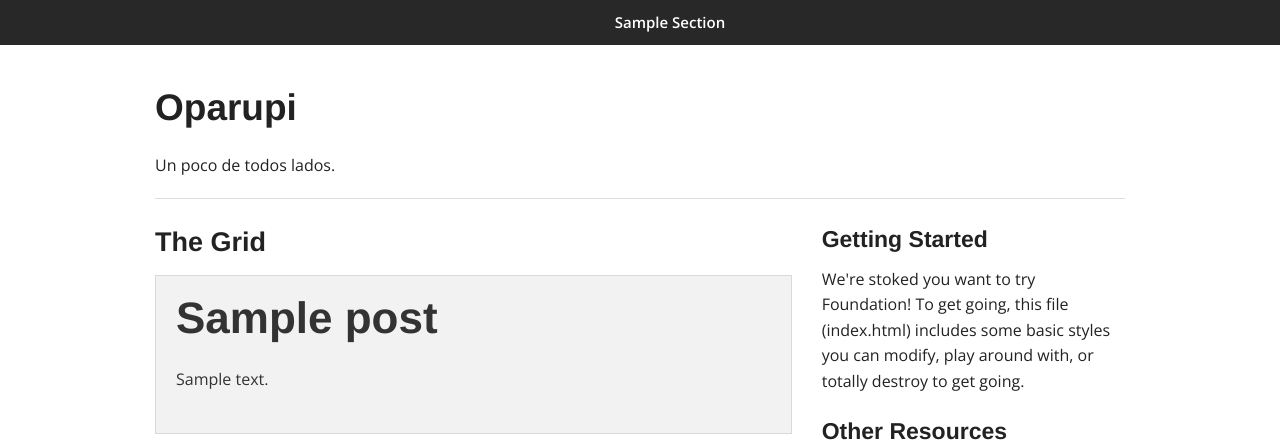
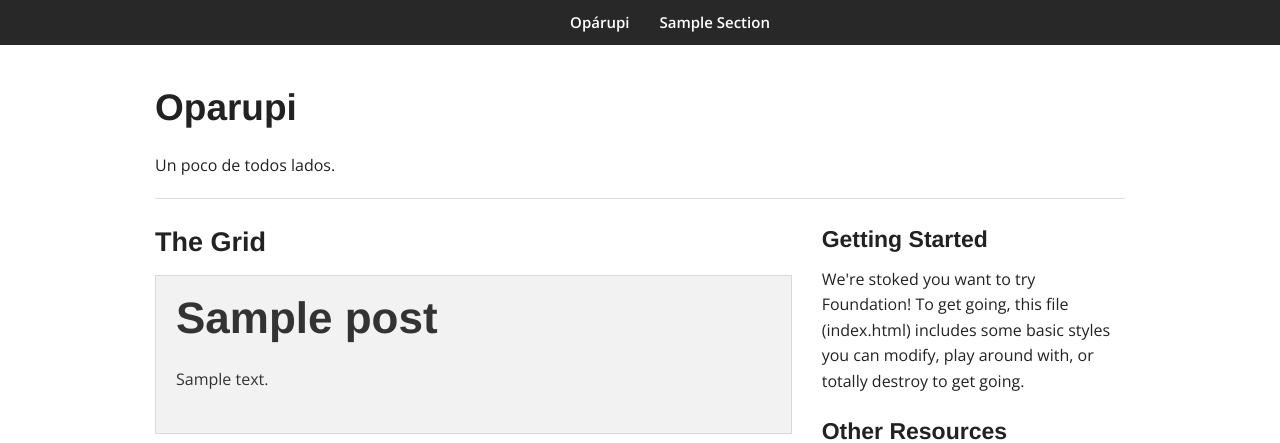
Before and after one commit to mativs/oparupi, a Django app: template oparupi/templates/home.html in a window 1280 px wide. Shown: the top 443 px of the page. Run offline with Django 3.2, Linux system fonts and the light colour scheme; the template is opened without the code that fills it: most values are stand-ins (such as "Sample title", 1, 10 or a date in 2020); some libraries are stand-ins or nearby versions.

Commit message:
Add Home link on navbar

```diff
--- a/oparupi/templates/home.html
+++ b/oparupi/templates/home.html
@@ -28,6 +28,7 @@
     <section class="top-bar-section">
       <!-- Left Nav Section -->
       <ul class="left">
+        <li><a href="/">Opárupi</a></li>
         {% for section in sections %}
           <li><a>{{section.title}}</a></li>
         {% endfor %}
```
